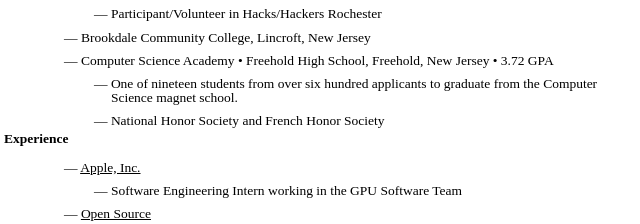
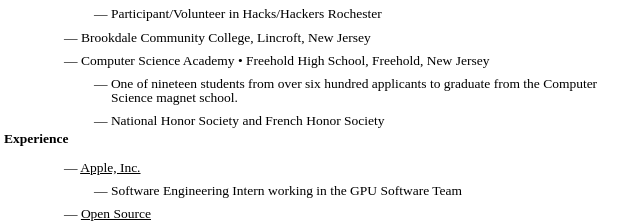
Before and after one commit to citruspi/resume, a plain HTML site: page resume.html in a window 1280 px wide. Shown: the part 1010-1234 px from the top of the page, 176-816 px from the left. Drawn offline with Linux system fonts and the light colour scheme.

Commit message:
Removed GPA from high school

```diff
--- a/resume.html
+++ b/resume.html
@@ -362,7 +362,7 @@
 			</div>
 			<div class="row" style="margin-top:-10px;">
 				<div class="eleven columns offset-by-one">
-					&mdash; Computer Science Academy &bull; Freehold High School, Freehold, New Jersey &bull; 3.72 GPA
+					&mdash; Computer Science Academy &bull; Freehold High School, Freehold, New Jersey
 				</div>
 				<div class="three columns">
 					2009 - 2013</i>
```
